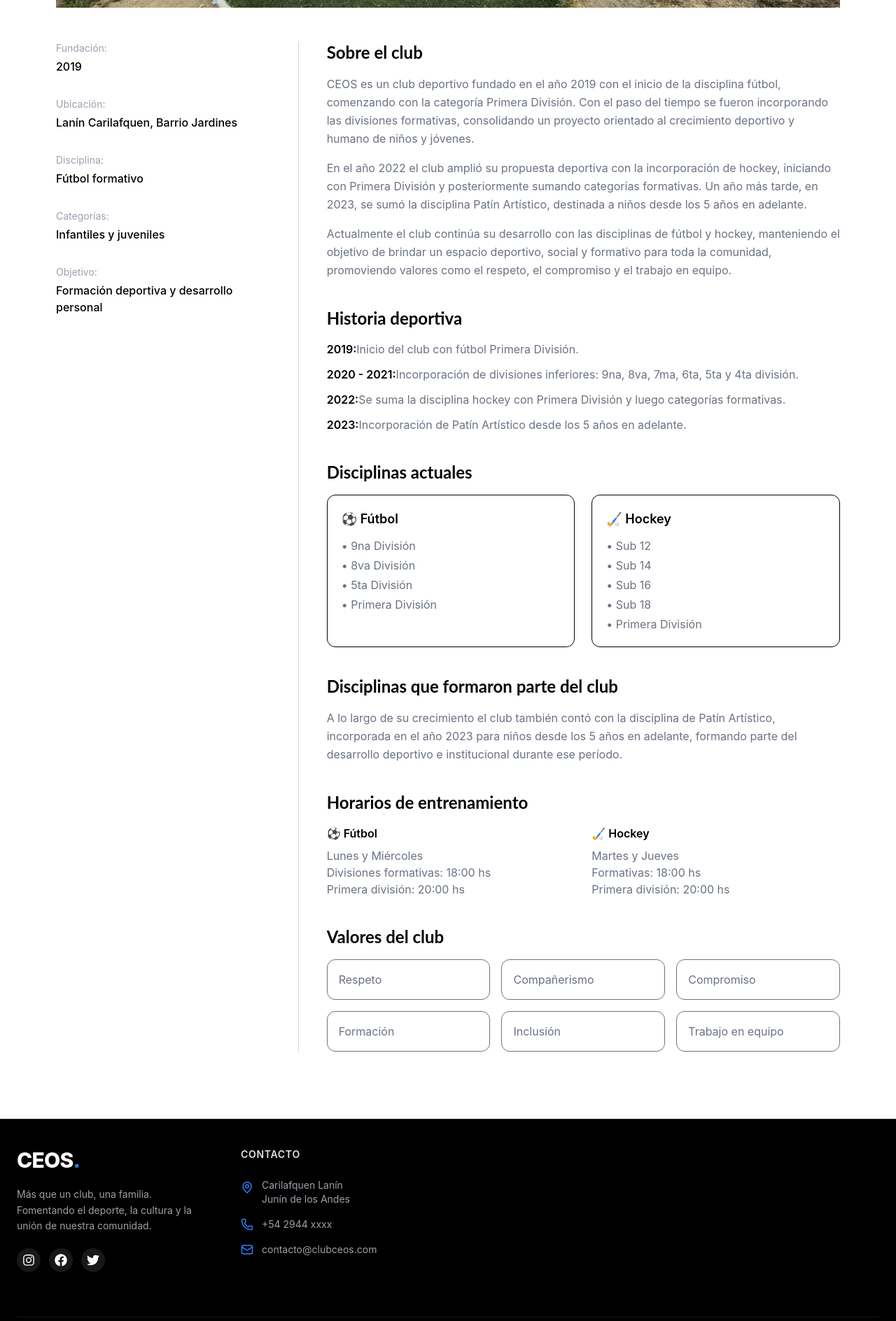
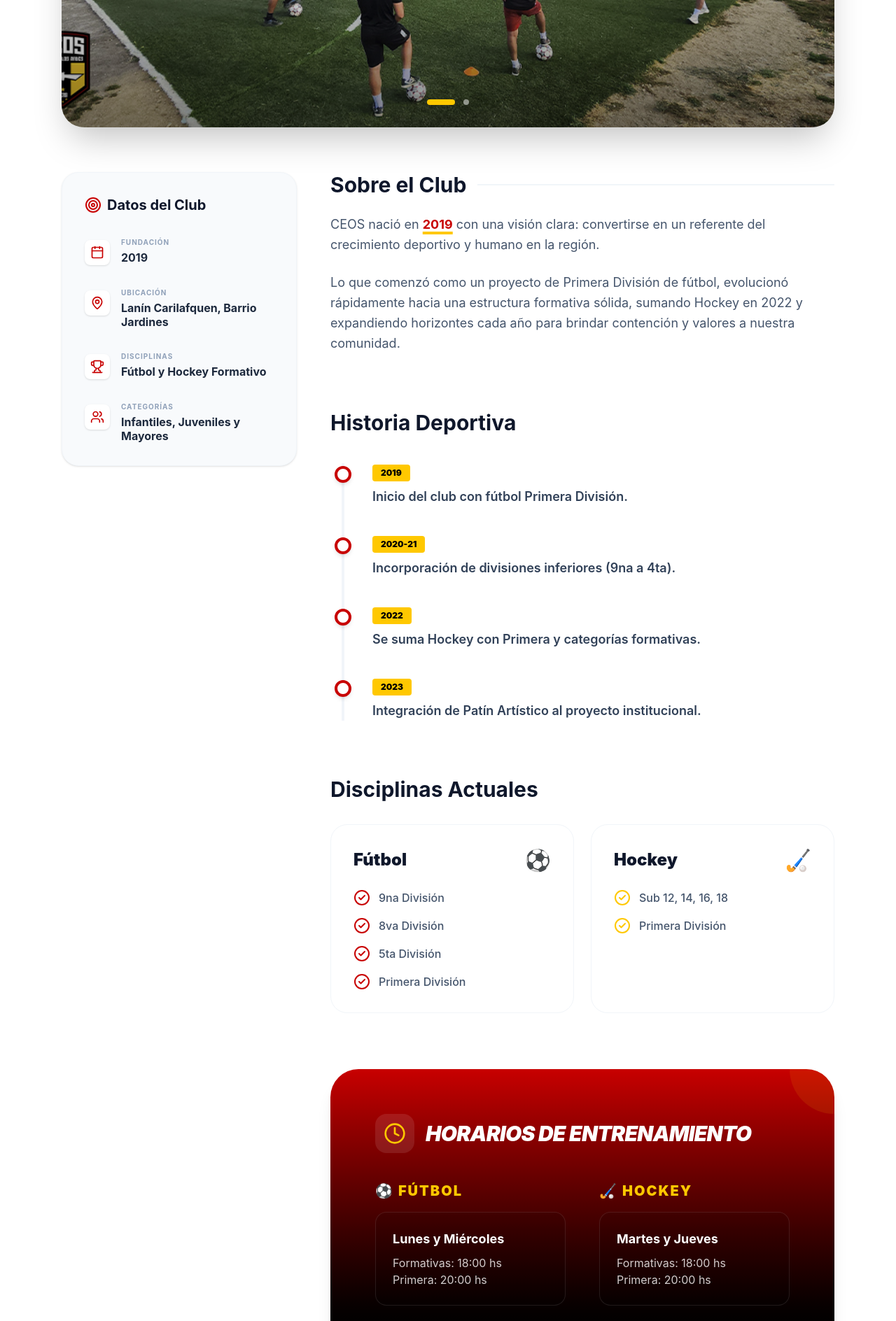
Before and after one commit to RodriVelo/CEOS-FC, a React (Vite) app in the folder mi-app-react/: page /infoClub in a window 1280 px wide. Shown: the part 740-2628 px from the top of the page at 70% size. Built offline with nearby package versions, Linux system fonts and the light colour scheme.

Commit message:
a ver como queda che

```diff
--- a/mi-app-react/src/pages/infoClub/infoClub.jsx
+++ b/mi-app-react/src/pages/infoClub/infoClub.jsx
@@ -1,290 +1,225 @@
 import { useState } from "react";
+import {
+  MapPin, Calendar, Target, Users, Trophy, Clock,
+  Shield, HeartHandshake, ChevronLeft, ChevronRight, CheckCircle2
+} from "lucide-react";
+
+// Imports de imágenes
 import fotoFutbol1 from "../../assets/img/infoClub/futbol1.jpg"
-useState
 import fotoHockey1 from "../../assets/img/infoClub/hockey1.jpg"
-
-import {
-MapPin,
-Calendar,
-Target,
-Users,
-Trophy,
-Clock,
-Shield,
-HeartHandshake
-} from "lucide-react"
-
 
 const images = [fotoFutbol1, fotoHockey1];
 
-export default function InfoClub(){
-
+export default function InfoClub() {
   const [index, setIndex] = useState(0);
 
   const next = () => setIndex((index + 1) % images.length);
   const prev = () => setIndex((index - 1 + images.length) % images.length);
 
   return (
-<section className="w-full text-black py-16 md:py-24 font-['Inter']">
-  <div className="max-w-6xl mx-auto px-4">
+    <section className="w-full bg-white text-slate-900 py-12 md:py-20 font-['Inter']">
+      <div className="max-w-6xl mx-auto px-6">
 
-    {/* Top label */}
-    <p className="text-orange-500 text-sm mb-4">
-      — CEOS
-    </p>
+        {/* Header Institucional */}
+        <div className="flex flex-col mb-12">
+          <span className="inline-flex items-center gap-2 px-4 py-1.5 rounded-full bg-[#ffc800] text-black text-xs font-bold tracking-widest uppercase mb-4 w-fit shadow-sm">
+            <Shield size={14} /> Institucional
+          </span>
+          <h2 className="font-['Lato'] text-4xl md:text-6xl font-black leading-tight tracking-tight">
+            ASOCIACIÓN CIVIL <br />
+            <span className="text-[#c80000]">DEPORTIVO CEOS</span>
+          </h2>
+        </div>
 
-    {/* Title */}
-    <h2 className="font-['Lato'] text-3xl md:text-5xl font-black mb-10">
-      EL CLUB
-    </h2>
-
-      <div className="w-full mb-12 relative">
+        {/* Slider con Estética Profesional */}
+        <div className="relative group mb-16 overflow-hidden rounded-[2rem] shadow-2xl bg-slate-100">
           <img
             src={images[index]}
             alt="Club CEOS"
-        className="w-full h- object-cover"
+            className="w-full h-[450px] md:h-[600px] object-cover transition-transform duration-1000 group-hover:scale-105"
           />
+          <div className="absolute inset-0 bg-gradient-to-t from-black/70 via-transparent to-transparent opacity-60" />
 
           <button
             onClick={prev}
-        className="absolute left-4 top-1/2 -translate-y-1/2 bg-black/40 text-white px-3 py-2 rounded-lg"
+            className="absolute left-6 top-1/2 -translate-y-1/2 bg-white/10 backdrop-blur-md hover:bg-[#c80000] text-white p-3 rounded-full transition-all opacity-0 group-hover:opacity-100 border border-white/20"
           >
-        ‹
+            <ChevronLeft size={24} />
           </button>
 
           <button
             onClick={next}
-        className="absolute right-4 top-1/2 -translate-y-1/2 bg-black/40 text-white px-3 py-2 rounded-lg"
+            className="absolute right-6 top-1/2 -translate-y-1/2 bg-white/10 backdrop-blur-md hover:bg-[#c80000] text-white p-3 rounded-full transition-all opacity-0 group-hover:opacity-100 border border-white/20"
           >
-        ›
+            <ChevronRight size={24} />
           </button>
-    </div>
 
-    {/* Bottom content */}
-    <div className="grid grid-cols-1 lg:grid-cols-3 gap-10">
-
-      {/* LEFT INFO */}
-      <div className="space-y-8 lg:border-r lg:border-gray-300 lg:pr-10">
-
-        <div>
-          <p className="text-gray-400 text-sm mb-1">Fundación:</p>
-          <p className="text-black font-medium">2019</p>
-        </div>
-
-        <div>
-          <p className="text-gray-400 text-sm mb-1">Ubicación:</p>
-          <p className="text-black font-medium">
-            Lanín Carilafquen, Barrio Jardines
-          </p>
-        </div>
-
-        <div>
-          <p className="text-gray-400 text-sm mb-1">Disciplina:</p>
-          <p className="text-black font-medium">Fútbol formativo</p>
-        </div>
-
-        <div>
-          <p className="text-gray-400 text-sm mb-1">Categorías:</p>
-          <p className="text-black font-medium">
-            Infantiles y juveniles
-          </p>
-        </div>
-
-        <div>
-          <p className="text-gray-400 text-sm mb-1">Objetivo:</p>
-          <p className="text-black font-medium">
-            Formación deportiva y desarrollo personal
-          </p>
-        </div>
-
-      </div>
-
-      {/* RIGHT TEXT */}
-     <div className="lg:col-span-2 space-y-10">
-
-  {/* SOBRE EL CLUB */}
-  <div>
-    <h3 className="font-['Lato'] text-2xl font-bold mb-4">
-      Sobre el club
-    </h3>
-
-    <p className="text-gray-500 mb-4 leading-relaxed">
-      CEOS es un club deportivo fundado en el año 2019 con el inicio de la
-      disciplina fútbol, comenzando con la categoría Primera División. Con el
-      paso del tiempo se fueron incorporando las divisiones formativas,
-      consolidando un proyecto orientado al crecimiento deportivo y humano
-      de niños y jóvenes.
-    </p>
-
-    <p className="text-gray-500 mb-4 leading-relaxed">
-      En el año 2022 el club amplió su propuesta deportiva con la incorporación
-      de hockey, iniciando con Primera División y posteriormente sumando
-      categorías formativas. Un año más tarde, en 2023, se sumó la disciplina
-      Patín Artístico, destinada a niños desde los 5 años en adelante.
-    </p>
-
-    <p className="text-gray-500 leading-relaxed">
-      Actualmente el club continúa su desarrollo con las disciplinas de fútbol
-      y hockey, manteniendo el objetivo de brindar un espacio deportivo, social
-      y formativo para toda la comunidad, promoviendo valores como el respeto,
-      el compromiso y el trabajo en equipo.
-    </p>
-  </div>
-
-
-  {/* HISTORIA */}
-  <div>
-    <h3 className="font-['Lato'] text-2xl font-bold mb-4">
-      Historia deportiva
-    </h3>
-
-    <div className="space-y-3 text-gray-500">
-      <p>
-        <span className="font-semibold text-black">2019:</span>
-        Inicio del club con fútbol Primera División.
-      </p>
-
-      <p>
-        <span className="font-semibold text-black">2020 - 2021:</span>
-        Incorporación de divisiones inferiores: 9na, 8va, 7ma, 6ta, 5ta y 4ta división.
-      </p>
-
-      <p>
-        <span className="font-semibold text-black">2022:</span>
-        Se suma la disciplina hockey con Primera División y luego categorías formativas.
-      </p>
-
-      <p>
-        <span className="font-semibold text-black">2023:</span>
-        Incorporación de Patín Artístico desde los 5 años en adelante.
-      </p>
+          {/* Indicadores de Slider */}
+          <div className="absolute bottom-8 left-1/2 -translate-x-1/2 flex gap-3">
+            {images.map((_, i) => (
+              <button
+                key={i}
+                onClick={() => setIndex(i)}
+                className={`h-2 rounded-full transition-all ${index === i ? "w-10 bg-[#ffc800]" : "w-2 bg-white/50 hover:bg-white"}`}
+              />
+            ))}
           </div>
         </div>
 
+        <div className="grid grid-cols-1 lg:grid-cols-12 gap-12">
 
-  {/* DISCIPLINAS ACTUALES */}
-  <div>
-    <h3 className="font-['Lato'] text-2xl font-bold mb-4">
-      Disciplinas actuales
-    </h3>
-
-    <div className="grid md:grid-cols-2 gap-6">
-
-      <div className="border rounded-xl p-5">
-        <h4 className="font-semibold text-lg mb-3">
-          ⚽ Fútbol
+          {/* SIDEBAR: Ficha Técnica */}
+          <aside className="lg:col-span-4">
+            <div className="bg-slate-50 p-8 rounded-3xl border border-slate-100 sticky top-8 shadow-sm">
+              <h4 className="font-bold text-xl mb-8 flex items-center gap-2">
+                <Target className="text-[#c80000]" /> Datos del Club
               </h4>
 
-        <ul className="text-gray-500 space-y-1">
-          <li>• 9na División</li>
-          <li>• 8va División</li>
-          <li>• 5ta División</li>
-          <li>• Primera División</li>
+              <div className="space-y-8">
+                {[
+                  { icon: <Calendar size={20}/>, label: "Fundación", val: "2019" },
+                  { icon: <MapPin size={20}/>, label: "Ubicación", val: "Lanín Carilafquen, Barrio Jardines" },
+                  { icon: <Trophy size={20}/>, label: "Disciplinas", val: "Fútbol y Hockey Formativo" },
+                  { icon: <Users size={20}/>, label: "Categorías", val: "Infantiles, Juveniles y Mayores" },
+                ].map((item, i) => (
+                  <div key={i} className="flex gap-4 items-start group">
+                    <div className="mt-1 p-2 rounded-lg bg-white text-[#c80000] shadow-sm group-hover:bg-[#c80000] group-hover:text-white transition-colors">
+                      {item.icon}
+                    </div>
+                    <div>
+                      <p className="text-slate-400 text-[10px] uppercase font-bold tracking-widest mb-1">{item.label}</p>
+                      <p className="text-slate-800 font-bold leading-tight">{item.val}</p>
+                    </div>
+                  </div>
+                ))}
+              </div>
+            </div>
+          </aside>
+
+          {/* CONTENIDO PRINCIPAL */}
+          <div className="lg:col-span-8 space-y-20">
+
+            {/* Sobre el Club */}
+            <article>
+              <div className="flex items-center gap-4 mb-6">
+                <h3 className="text-3xl font-bold">Sobre el Club</h3>
+                <div className="flex-1 h-[2px] bg-slate-100" />
+              </div>
+              <div className="space-y-6 text-slate-600 leading-relaxed text-lg">
+                <p>
+                  CEOS nació en <span className="text-[#c80000] font-bold underline decoration-[#ffc800] decoration-4 underline-offset-4">2019</span> con una visión clara:
+                  convertirse en un referente del crecimiento deportivo y humano en la región.
+                </p>
+                <p>
+                  Lo que comenzó como un proyecto de Primera División de fútbol, evolucionó rápidamente hacia una estructura formativa sólida, sumando Hockey en 2022 y expandiendo horizontes cada año para brindar contención y valores a nuestra comunidad.
+                </p>
+              </div>
+            </article>
+
+            {/* Historia / Timeline con colores de marca */}
+            <section>
+              <h3 className="text-3xl font-bold mb-10">Historia Deportiva</h3>
+              <div className="relative space-y-0 border-l-4 border-slate-100 ml-4">
+                {[
+                  { year: "2019", desc: "Inicio del club con fútbol Primera División." },
+                  { year: "2020-21", desc: "Incorporación de divisiones inferiores (9na a 4ta)." },
+                  { year: "2022", desc: "Se suma Hockey con Primera y categorías formativas." },
+                  { year: "2023", desc: "Integración de Patín Artístico al proyecto institucional." },
+                ].map((step, i) => (
+                  <div key={i} className="relative pl-10 pb-10 last:pb-0">
+                    <div className="absolute -left-[14px] top-1 w-6 h-6 rounded-full bg-white border-4 border-[#c80000] shadow-md" />
+                    <span className="inline-block px-3 py-1 rounded bg-[#ffc800] text-black font-black text-xs mb-2">
+                      {step.year}
+                    </span>
+                    <p className="text-slate-700 font-semibold text-lg">{step.desc}</p>
+                  </div>
+                ))}
+              </div>
+            </section>
+
+            {/* Disciplinas con Cards Minimalistas */}
+            <section>
+              <h3 className="text-3xl font-bold mb-8">Disciplinas Actuales</h3>
+              <div className="grid md:grid-cols-2 gap-6">
+                {[
+                  {
+                    title: "Fútbol",
+                    icon: <CheckCircle2 className="text-[#c80000]" />,
+                    list: ["9na División", "8va División", "5ta División", "Primera División"]
+                  },
+                  {
+                    title: "Hockey",
+                    icon: <CheckCircle2 className="text-[#ffc800]" />,
+                    list: ["Sub 12, 14, 16, 18", "Primera División"]
+                  }
+                ].map((disc, i) => (
+                  <div key={i} className="p-8 rounded-3xl border border-slate-100 bg-white hover:border-[#c80000]/20 hover:shadow-2xl transition-all">
+                    <h4 className="text-2xl font-black mb-6 flex items-center justify-between">
+                      {disc.title}
+                      <span className="text-3xl">{disc.title === "Fútbol" ? "⚽" : "🏑"}</span>
+                    </h4>
+                    <ul className="space-y-4">
+                      {disc.list.map((item, j) => (
+                        <li key={j} className="flex items-center gap-3 text-slate-600 font-medium">
+                          {disc.icon} {item}
+                        </li>
+                      ))}
                     </ul>
                   </div>
+                ))}
+              </div>
+            </section>
 
-      <div className="border rounded-xl p-5">
-        <h4 className="font-semibold text-lg mb-3">
-          🏑 Hockey
-        </h4>
+            {/* Horarios con Bloque de Color Institucional */}
+            <section className="bg-gradient-to-b from-[#c80000] to-black rounded-[2.5rem] p-8 md:p-16 text-white shadow-xl relative overflow-hidden">
+              <div className="absolute top-0 right-0 w-32 h-32 bg-[#ffc800] opacity-10 rounded-full -mr-16 -mt-16" />
 
-        <ul className="text-gray-500 space-y-1">
-          <li>• Sub 12</li>
-          <li>• Sub 14</li>
-          <li>• Sub 16</li>
-          <li>• Sub 18</li>
-          <li>• Primera División</li>
-        </ul>
+              <div className="flex items-center gap-4 mb-10 relative">
+                <div className="p-3 bg-white/10 rounded-2xl">
+                  <Clock size={32} className="text-[#ffc800]" />
                 </div>
+                <h3 className="text-3xl font-black italic tracking-tight">HORARIOS DE ENTRENAMIENTO</h3>
+              </div>
+
+              <div className="grid md:grid-cols-2 gap-12 relative">
+                <div className="space-y-4">
+                  <h4 className="text-[#ffc800] font-black text-xl tracking-widest uppercase">⚽ Fútbol</h4>
+                  <div className="p-6 bg-black/10 rounded-2xl border border-white/10">
+                    <p className="font-bold text-lg mb-2 text-white">Lunes y Miércoles</p>
+                    <p className="opacity-80">Formativas: 18:00 hs</p>
+                    <p className="opacity-80">Primera: 20:00 hs</p>
+                  </div>
+                </div>
+                <div className="space-y-4">
+                  <h4 className="text-[#ffc800] font-black text-xl tracking-widest uppercase">🏑 Hockey</h4>
+                  <div className="p-6 bg-black/10 rounded-2xl border border-white/10">
+                    <p className="font-bold text-lg mb-2 text-white">Martes y Jueves</p>
+                    <p className="opacity-80">Formativas: 18:00 hs</p>
+                    <p className="opacity-80">Primera: 20:00 hs</p>
+                  </div>
+                </div>
+              </div>
+            </section>
+
+            {/* Valores en Grid Moderno */}
+            <section className="pb-10">
+              <h3 className="text-3xl font-bold mb-8 text-center md:text-left">Nuestros Valores</h3>
+              <div className="grid grid-cols-2 md:grid-cols-3 gap-4">
+                {[
+                  "Respeto", "Compañerismo", "Compromiso",
+                  "Formación", "Inclusión", "Trabajo en equipo"
+                ].map((valor, i) => (
+                  <div key={i} className="flex flex-col items-center justify-center gap-3 p-6 rounded-2xl bg-slate-50 border border-slate-100 hover:bg-white hover:shadow-lg hover:border-[#ffc800] transition-all group">
+                    <HeartHandshake size={24} className="text-[#c80000] group-hover:scale-110 transition-transform" />
+                    <span className="font-bold text-slate-800 uppercase text-xs tracking-tighter">{valor}</span>
+                  </div>
+                ))}
+              </div>
+            </section>
 
           </div>
         </div>
-
-
-  {/* DISCIPLINAS QUE FORMARON PARTE */}
-  <div>
-    <h3 className="font-['Lato'] text-2xl font-bold mb-4">
-      Disciplinas que formaron parte del club
-    </h3>
-
-    <p className="text-gray-500 leading-relaxed">
-      A lo largo de su crecimiento el club también contó con la disciplina
-      de Patín Artístico, incorporada en el año 2023 para niños desde los
-      5 años en adelante, formando parte del desarrollo deportivo e
-      institucional durante ese período.
-    </p>
-  </div>
-
-
-  {/* HORARIOS */}
-  <div>
-    <h3 className="font-['Lato'] text-2xl font-bold mb-4">
-      Horarios de entrenamiento
-    </h3>
-
-    <div className="grid md:grid-cols-2 gap-6 text-gray-500">
-
-      <div>
-        <h4 className="font-semibold text-black mb-2">
-          ⚽ Fútbol
-        </h4>
-        <p>Lunes y Miércoles</p>
-        <p>Divisiones formativas: 18:00 hs</p>
-        <p>Primera división: 20:00 hs</p>
-      </div>
-
-      <div>
-        <h4 className="font-semibold text-black mb-2">
-          🏑 Hockey
-        </h4>
-        <p>Martes y Jueves</p>
-        <p>Formativas: 18:00 hs</p>
-        <p>Primera división: 20:00 hs</p>
-      </div>
-
-    </div>
-  </div>
-
-
-  {/* VALORES */}
-  <div>
-    <h3 className="font-['Lato'] text-2xl font-bold mb-4">
-      Valores del club
-    </h3>
-
-    <div className="grid md:grid-cols-3 gap-4 text-gray-500">
-
-      <div className="border rounded-xl p-4">
-        Respeto
-      </div>
-
-      <div className="border rounded-xl p-4">
-        Compañerismo
-      </div>
-
-      <div className="border rounded-xl p-4">
-        Compromiso
-      </div>
-
-      <div className="border rounded-xl p-4">
-        Formación
-      </div>
-
-      <div className="border rounded-xl p-4">
-        Inclusión
-      </div>
-
-      <div className="border rounded-xl p-4">
-        Trabajo en equipo
-      </div>
-
-    </div>
-  </div>
-
-</div>
-
-    </div>
       </div>
     </section>
-)
+  );
 }
```
Lines whose indentation alone changed are shown as unchanged.
